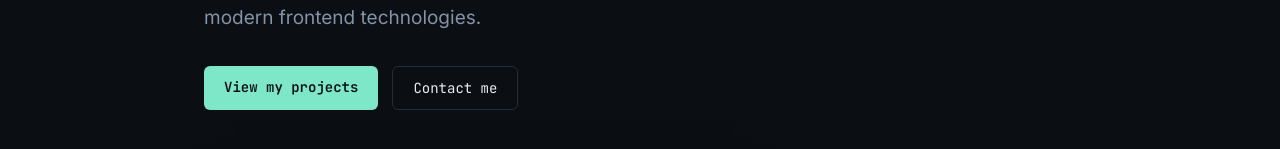
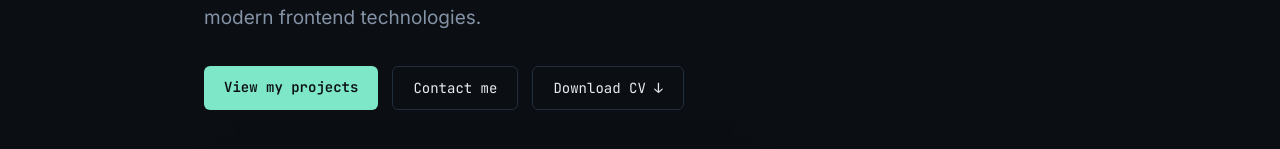
Before and after one commit to Tetris7/portfolio, a React (Vite) app: page / in a window 1280 px wide. Shown: the part 397-546 px from the top of the page. Built offline with nearby package versions, Linux system fonts and the light colour scheme; the HTML template or start-up script is replaced by a standard one.

Commit message:
Add CV download link in Hero component
Added a link to download the CV in the Hero component.

```diff
--- a/src/components/Hero.tsx
+++ b/src/components/Hero.tsx
@@ -42,10 +42,13 @@ export default function Hero() {
           </p>
           <div style={{ display: 'flex', gap: 14, marginTop: 32, flexWrap: 'wrap' }}>
             <a href="#projects" className="btn-primary">
-              View my projects
+               View my projects
             </a>
             <a href="#contact" className="btn-secondary">
-              Contact me
+               Contact me
+            </a>
+            <a href={profile.resumeUrl} download className="btn-secondary">
+               Download CV ↓
             </a>
           </div>
         </div>
```
